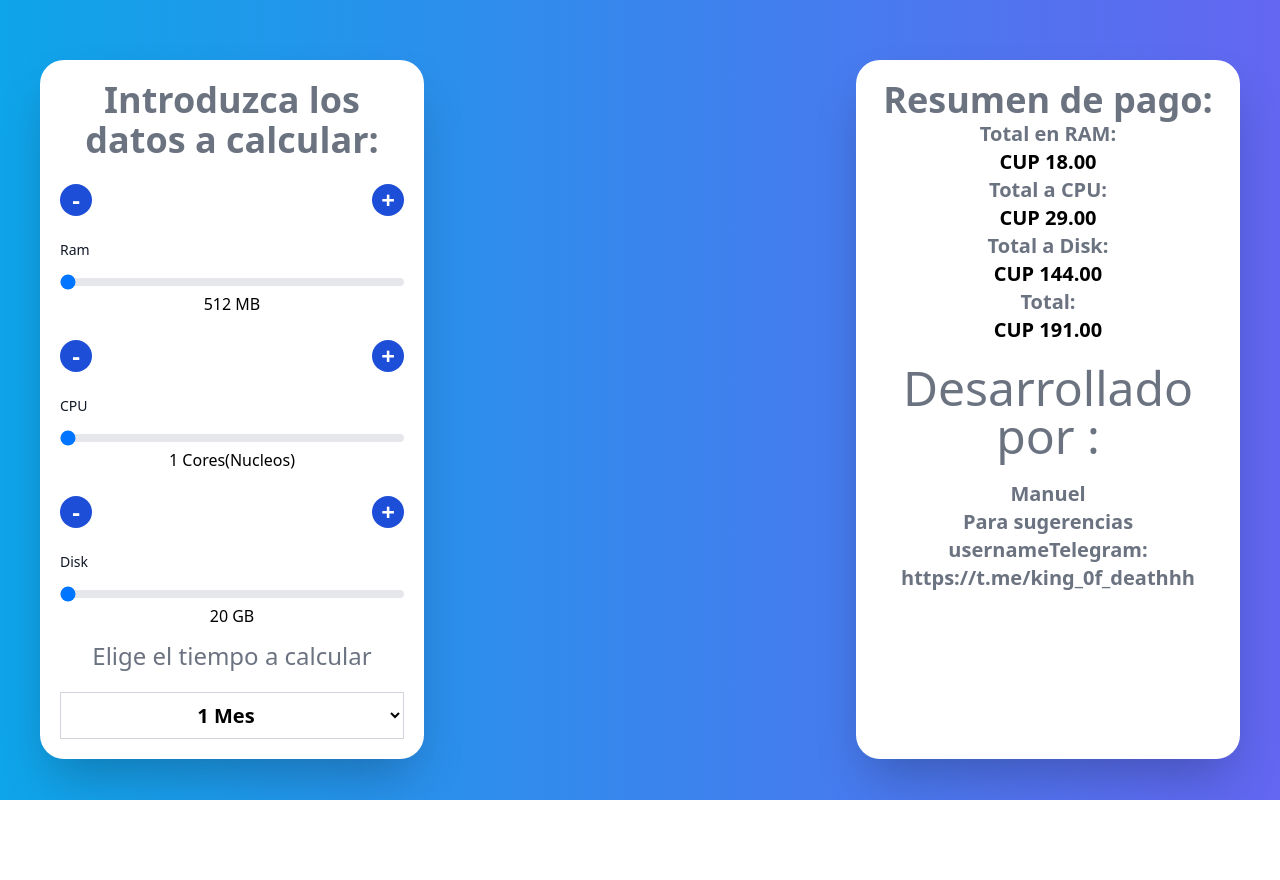
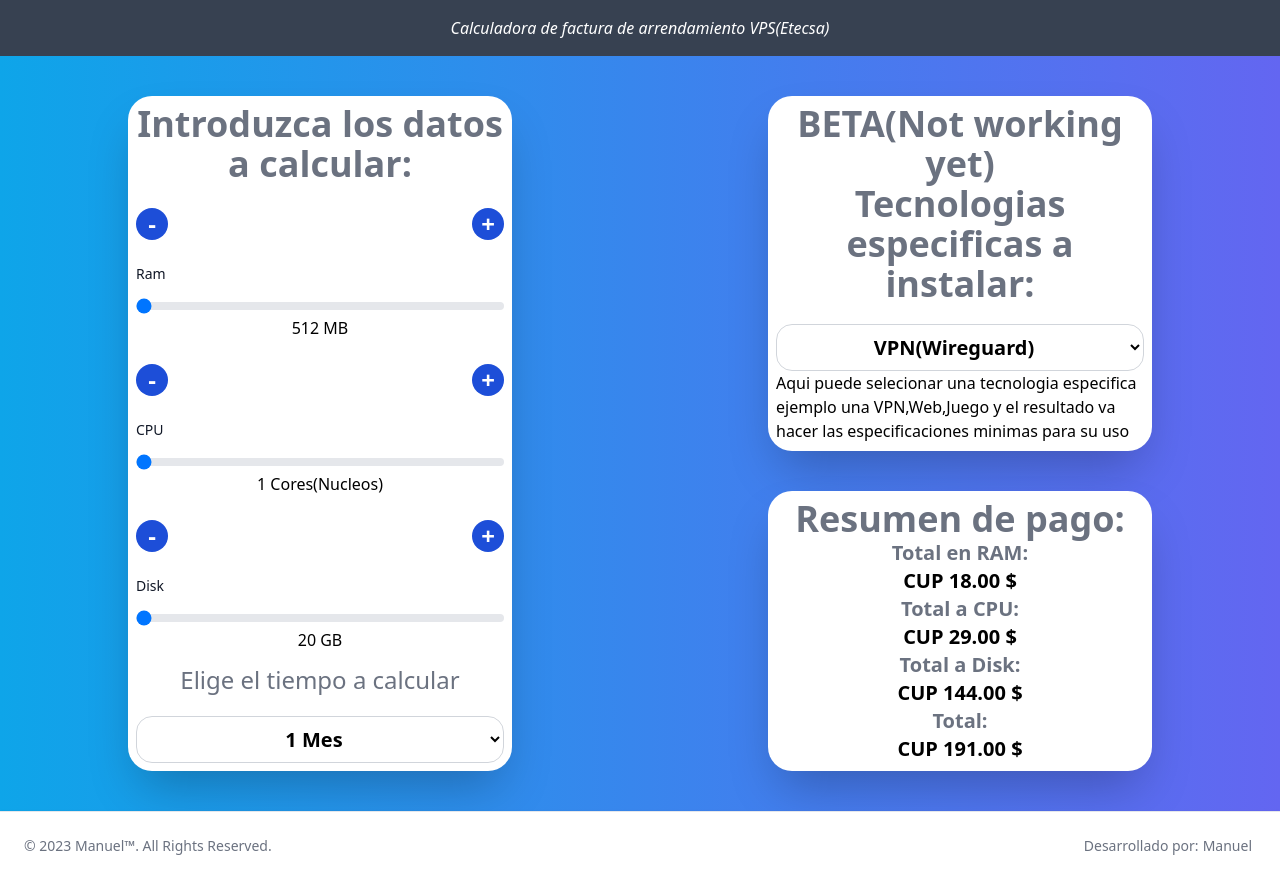
Before and after one commit to kaelthasmanu/CalculadoraVPSEtecsa, a React (Vite) app: page / in a window 1280 px wide. Before the commit the page ends 800 px from the top, so only its background shows below. Built offline with nearby package versions, Linux system fonts and the light colour scheme.

Commit message:
add new features

```diff
--- a/package.json
+++ b/package.json
@@ -12,6 +12,9 @@
     "preview": "vite preview"
   },
   "dependencies": {
+    "@fortawesome/fontawesome-svg-core": "^6.2.1",
+    "@fortawesome/free-solid-svg-icons": "^6.2.1",
+    "@fortawesome/react-fontawesome": "^0.2.0",
     "react": "^18.2.0",
     "react-dom": "^18.2.0"
   },
--- a/src/App.jsx
+++ b/src/App.jsx
@@ -2,6 +2,8 @@ import { useState , useEffect } from 'react'
 import Header from "./components/Header.jsx"
 import Buttons from "./components/buttons.jsx";
 import {formatMoney , calculateTotal } from "./helpers"
+import Footer from "./components/footer.jsx";
+import { FontAwesomeIcon } from '@fortawesome/react-fontawesome'
 
 function App() {
     const [Ram, setRam] = useState(512)
@@ -11,6 +13,8 @@ function App() {
     const [pagoRam , setPagoRam] = useState(0.05)
     const [pagoCPU , setPagoCPU] = useState(0.04)
     const [pagoDisk , setPagoDisk] = useState(0.01)
+    const [tecno , setTecno] = useState(0)
+
 
     useEffect(() => {
         const totalpago = calculateTotal(Ram , CPU , Disk , tiempo)
@@ -87,8 +91,10 @@ function App() {
         setCPU(result)
     }
     return (
-    <div className="flex justify-between my-5 flex-wrap">
-        <div className="m-10 bg-white p-5 max-w-sm rounded-3xl overflow-hidden shadow-2xl">
+        <div>
+            <h1 className=" italic font-sans text-center bg-gray-700 text-white p-4">Calculadora de factura de arrendamiento VPS(Etecsa)</h1>
+            <div className="grid grid-cols-1 md:grid-cols-2 justify-items-center">
+                <div className="m-10 bg-white p-2 max-w-sm rounded-3xl overflow-hidden shadow-2xl">
                     <Header />
                     <div className="flex justify-between my-6">
                         <Buttons
@@ -155,7 +161,7 @@ function App() {
                     <h2 className="text-2xl text-gray-500 text-center">
                         Elige el tiempo a calcular
                     </h2>
-            <select className="mt-5 w-full p-2 bg-white border border-gray-300 rounder-lg text-center text-xl font-bold"
+                    <select className="mt-5 w-full p-2 bg-white border border-gray-300 rounder-lg rounded-2xl text-center text-xl font-bold"
                             value={tiempo}
                             onChange={e => {
                                 setTiempo(Number(e.target.value))
@@ -166,7 +172,29 @@ function App() {
                         <option value="1">1 Dia</option>
                     </select>
                 </div>
-        <div className="m-10 bg-white p-5 max-w-sm rounded-3xl overflow-hidden shadow-2xl">
+                <div>
+                    <div className="m-10 bg-white p-2 max-w-sm rounded-3xl overflow-hidden shadow-2xl">
+                        <h1 className="text-4xl font-extrabold text-gray-500 text-center">BETA(Not working yet)</h1>
+                        <h1 className="text-4xl font-extrabold text-gray-500 text-center">Tecnologias especificas a instalar:</h1>
+                        <select className="mt-5 w-full p-2 bg-white border border-gray-300 rounder-lg rounded-2xl text-center text-xl font-bold"
+                                value={tecno}
+                                onChange={e => {
+                                    setTecno(Number(e.target.value))
+                                }}  >
+                            <option value="1">VPN(Wireguard)</option>
+                            <option value="2">VPN(OpenVPN)</option>
+                            <option value="3">VPN(Outline)</option>
+                            <option value="4">RouterOS(Mikrotik)</option>
+                            <option value="5">Minecraft</option>
+                            <option value="6">World of Warcraft(3.3.5a)</option>
+                            <option value="7">World of Warcraft(4.3.4)</option>
+                            <option value="8">World of Warcraft(5.4.8)</option>
+                            <option value="9">Openfire(Chat)</option>
+                            <option value="10">Nginx(Web/Proxy inverso)</option>
+                        </select>
+                        <p>Aqui puede selecionar una tecnologia especifica ejemplo una VPN,Web,Juego y el resultado va hacer las especificaciones minimas para su uso</p>
+                    </div>
+                    <div className="m-10 bg-white p-2 max-w-sm rounded-3xl overflow-hidden shadow-2xl">
                         <h1 className="text-4xl font-extrabold text-gray-500 text-center">Resumen de pago:</h1>
                         <p className="text-xl text-gray-500 text-center font-bold">Total en RAM:</p>
                         <p className="text-xl text-black text-center font-bold">{formatMoney(Math.round(pagoRam))}</p>
@@ -176,14 +204,11 @@ function App() {
                         <p className="text-xl text-black text-center font-bold">{formatMoney(Math.round(pagoDisk))}</p>
                         <p className="text-xl text-gray-500 text-center font-bold">Total:</p>
                         <p className="text-xl text-black text-center font-bold">{formatMoney(Math.round(pagoDisk + pagoRam + pagoCPU))}</p>
-            <h1 className="p-5 text-5xl text-gray-500 text-center">Desarrollado por :</h1>
-            <p className="text-xl text-gray-500 text-center font-bold">Manuel</p>
-            <p className="text-xl text-gray-500 text-center font-bold">Para sugerencias usernameTelegram:</p>
-            <p className="text-xl text-gray-500 text-center font-bold">https://t.me/king_0f_deathhh</p>
                     </div>
-
                 </div>
-
+            </div>
+            <Footer />
+        </div>
   )
 }
 
--- /dev/null
+++ b/src/components/footer.jsx
@@ -0,0 +1,23 @@
+import { FontAwesomeIcon } from '@fortawesome/react-fontawesome'
+
+function Footer(){
+    return(
+
+        <footer
+            className="relative bottom-0 left-0 z-20 w-full p-4 bg-white border-t border-gray-200 shadow md:flex md:items-center md:justify-between md:p-6 dark:bg-gray-800 dark:border-gray-600">
+    <span className="text-sm text-gray-500 sm:text-center dark:text-gray-400">© 2023 <a href="https://flowbite.com/"
+                                                                                        className="hover:underline">Manuel™</a>. All Rights Reserved.
+    </span>
+            <ul className="flex flex-wrap items-center mt-3 text-sm text-gray-500 dark:text-gray-400 sm:mt-0">
+                <li>
+                    <p>Desarrollado por: </p>
+                </li>
+                <li>
+                    <a href="https://t.me/king_0f_deathhh" className="p-1 font-sans hover:font-serif ">Manuel</a>
+                </li>
+            </ul>
+        </footer>
+    )
+}
+
+export default Footer
--- a/src/helpers/index.js
+++ b/src/helpers/index.js
@@ -8,7 +8,7 @@ const formatMoney = (valor) => {
         style:'currency',
         currency: 'CUP'
     })
-    return formatter.format(valor)
+    return `${formatter.format(valor)} $`
 }
 
 const calculateTotal = (ram,cpu,disk , time) => {
```
Also changed, not shown: 1 other file (tests, documents, lock files or other folders). Lines whose indentation alone changed are shown as unchanged.
